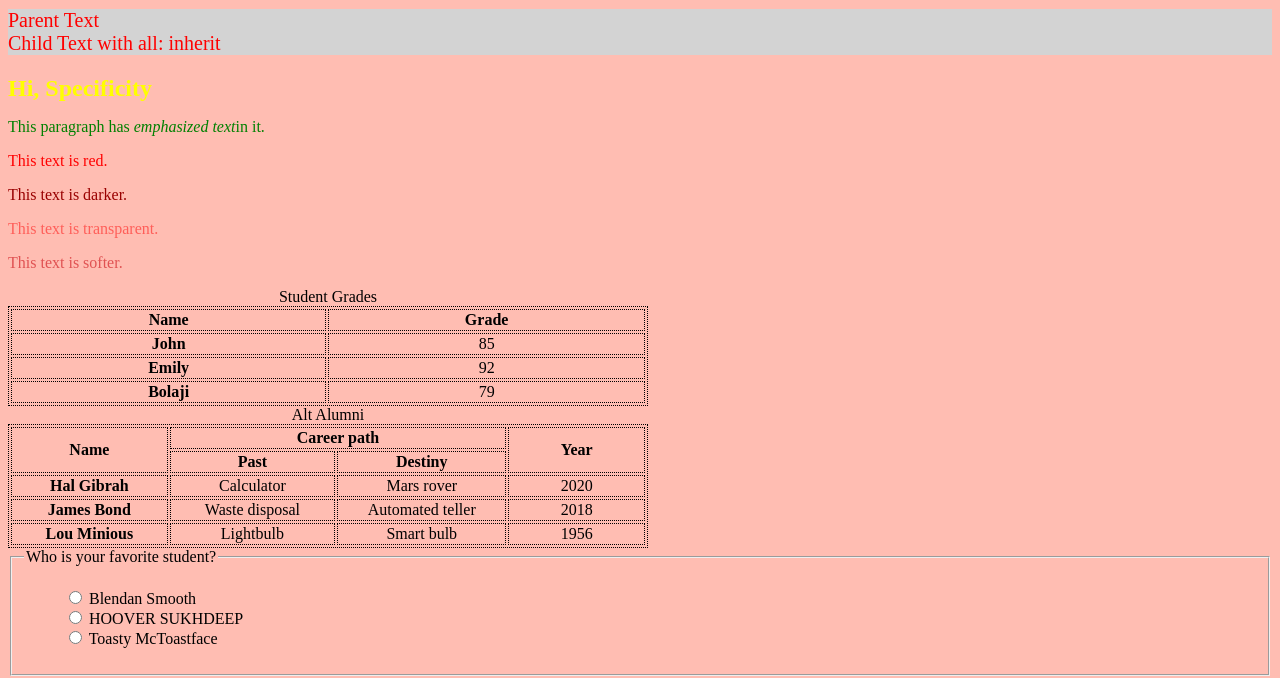
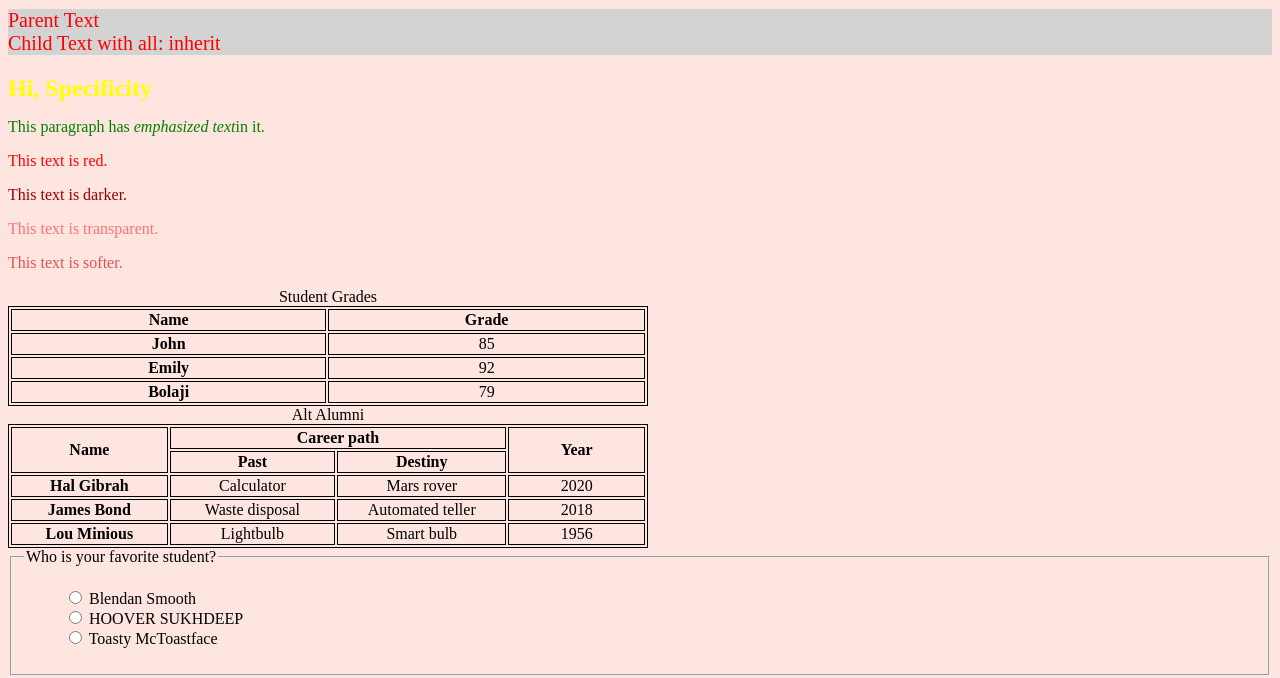
Before and after one commit to asiyanbolatayo/Practice, a plain HTML site: page index.html in a window 1280 px wide. Shown: the part 149-827 px from the top of the page. Drawn offline with Linux system fonts and the light colour scheme.

Commit message:
CSS Tutorials

```diff
--- a/style.css
+++ b/style.css
@@ -1,11 +1,26 @@
 table, th, td {
-  border: 1px dotted black;
+  border: 1px solid black;
   width: 50vw;
   text-align: center;
 }
 
+/*:root {
+  --primary-color: #ff5733;
+  --secondary-color: #f0f0f0;
+}
+
+p {
+  color: var(--primary-color);
+  background-color: var(--secondary-color);
+}*/
+
 body{
-  background-color: hsla(9, 100%, 70%, 0.5)
+   background-color: hsla(9, 100%, 70%, 0.2);
+  /*background: linear-gradient(to left, yellow, red);*/
+  /* background: radial-gradient(circle, red, yellow, green); */
+  /* background: conic-gradient(from 90deg, red, yellow, green); */
+  /* background: repeating-radial-gradient(circle, red, yellow 2%); */
+  /*background: repeating-linear-gradient(45deg, red, yellow 10%); */
 }
 
 /* attribute, =, ^, $, ~, |, * */
@@ -117,7 +132,7 @@ div p.note{
 
 }
 
-p {
+ p {
   color: green;
   font-weight:500px;
 }
@@ -158,3 +173,28 @@ html {
     calc(var(--red-lit) + 10%)
   );
 }
+
+/* p {
+  font-family: "Arial", sans-serif;
+  font-size: 16px;
+  line-height: 1.5;
+  font-weight: 400;
+  text-align: center;
+  text-transform: uppercase;
+  text-decoration: underline;
+  letter-spacing: 1px;
+  word-spacing: 2px;
+  text-shadow: 1px 1px 1px rgba(0, 0, 0, 0.5);
+} */
+
+/* @import url("https://fonts.googleapis.com/css2?family=Roboto:wght@400;700&display=swap");
+body {
+  font-family: "Roboto", sans-serif;
+} */
+ /* @font-face {
+  font-family: "CustomFont";
+  src: url("custom-font.woff2") format("woff2");
+  font-weight: 400;
+  font-style: normal;
+}
+body {font-family: "CustomFont", sans-serif;} */
```
